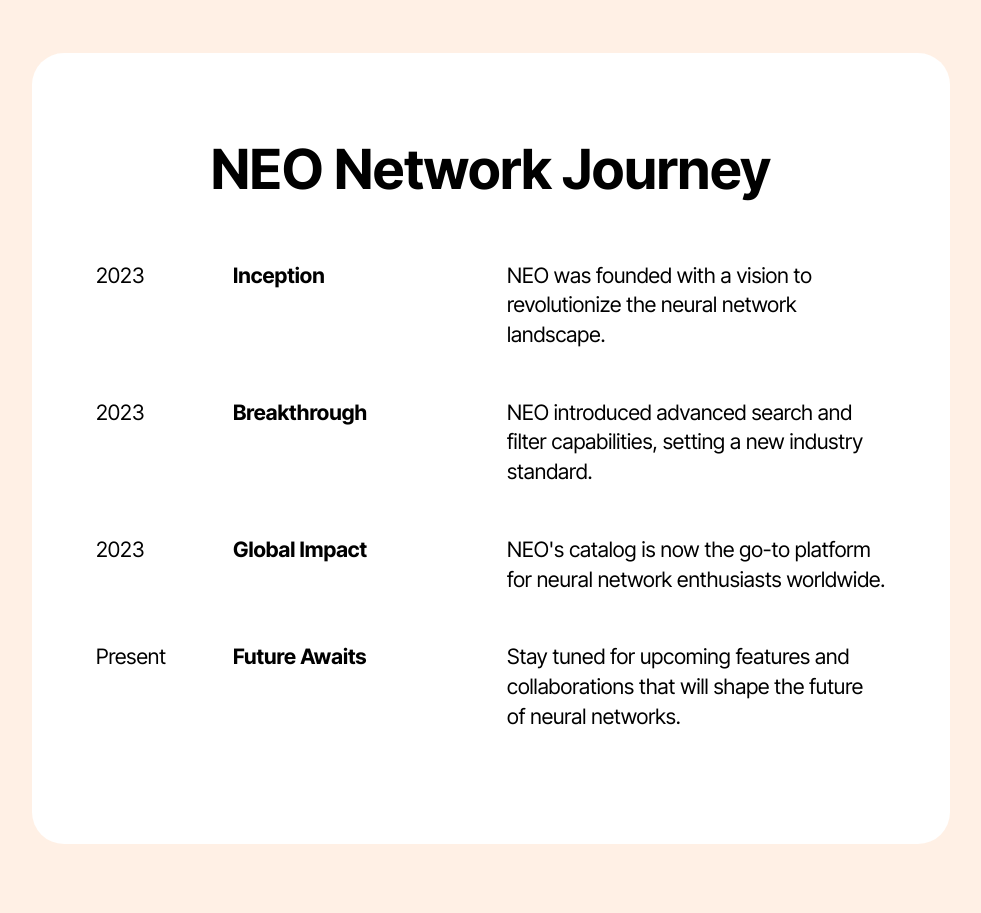
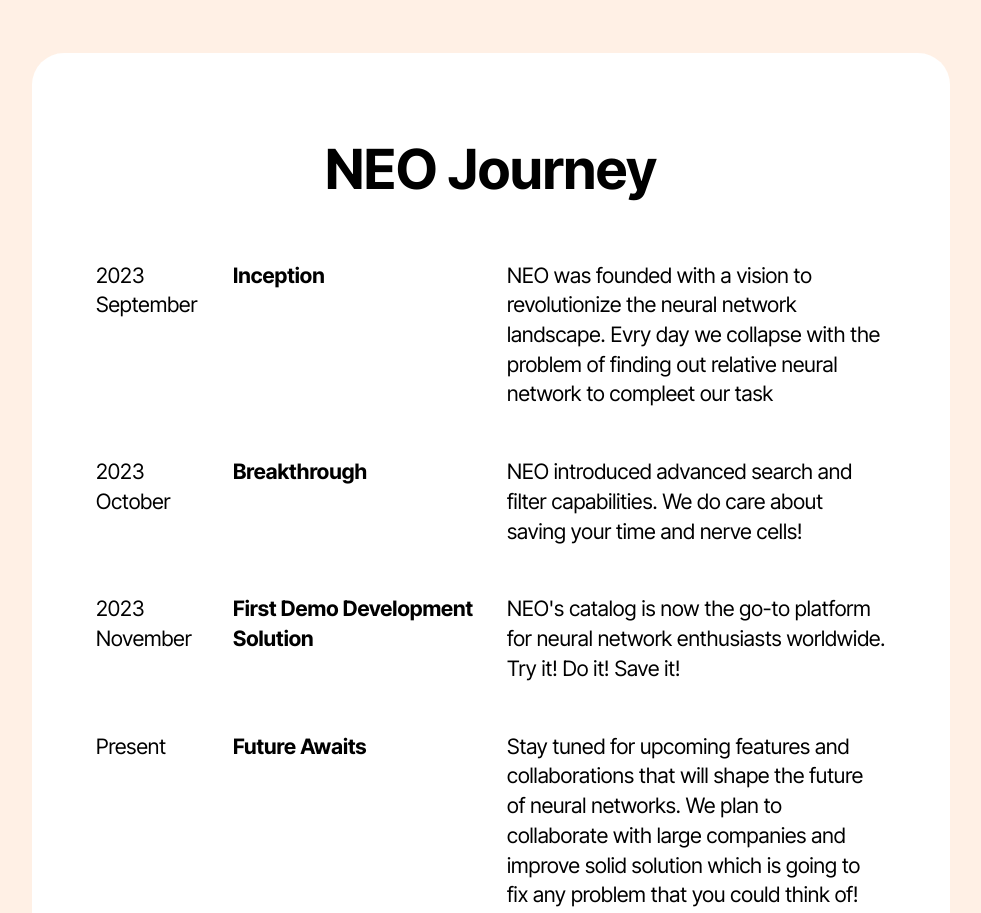
Before and after one commit to AlexRaudvee/NEO_demo, a plain HTML site: page index.html in a window 1280 px wide. Shown: the part 1640-2553 px from the top of the page, without its empty margins (149-1130 px from the left). Drawn offline with Linux system fonts and the light colour scheme.

Commit message:
text_correction

```diff
--- a/index.html
+++ b/index.html
@@ -945,7 +945,7 @@
           <div class="row justify-content-center">
             <div class="col-12 mb-5 content-head">
               <h3 class="card-title mbr-fonts-style mbr-white mt-3 display-2">
-                <strong>NEO Network Journey</strong>
+                <strong>NEO Journey</strong>
               </h3>
             </div>
           </div>
@@ -953,7 +953,7 @@
             <div class="row justify-content-center item features-without-image mb-5">
               <div class="col-12 col-lg-2">
                 <h5 class="mbr-card-title mbr-fonts-style mt-0 mb-3 display-7">
-                  2023
+                  2023 September
                 </h5>
               </div>
               <div class="col-12 col-lg-4">
@@ -963,14 +963,14 @@
               </div>
               <div class="col-md-12 col-lg item-wrapper">
                 <p class="mbr-text mbr-fonts-style mt-0 mb-0 display-7">
-                    NEO was founded with a vision to revolutionize the neural network landscape.
+                    NEO was founded with a vision to revolutionize the neural network landscape. Evry day we collapse with the problem of finding out relative neural network to compleet our task
                 </p>
               </div>
             </div>
             <div class="row justify-content-center item features-without-image mb-5">
               <div class="col-12 col-lg-2">
                 <h5 class="mbr-card-title mbr-fonts-style mt-0 mb-3 display-7">
-                  2023
+                  2023 October
                 </h5>
               </div>
               <div class="col-12 col-lg-4">
@@ -980,24 +980,24 @@
               </div>
               <div class="col-md-12 col-lg item-wrapper">
                 <p class="mbr-text mbr-fonts-style mt-0 mb-0 display-7">
-                  NEO introduced advanced search and filter capabilities, setting a new industry standard.
+                  NEO introduced advanced search and filter capabilities. We do care about saving your time and nerve cells!
                 </p>
               </div>
             </div>
             <div class="row justify-content-center item features-without-image mb-5">
               <div class="col-12 col-lg-2">
                 <h5 class="mbr-card-title mbr-fonts-style mt-0 mb-3 display-7">
-                  2023
+                  2023 November
                 </h5>
               </div>
               <div class="col-12 col-lg-4">
                 <h6 class="mbr-card-subtitle mbr-fonts-style mt-0 mb-3 display-7">
-                  <strong>Global Impact</strong>
+                  <strong>First Demo Development Solution</strong>
                 </h6>
               </div>
               <div class="col-md-12 col-lg item-wrapper">
                 <p class="mbr-text mbr-fonts-style mt-0 mb-0 display-7">
-                  NEO&#x27;s catalog is now the go-to platform for neural network enthusiasts worldwide.
+                  NEO&#x27;s catalog is now the go-to platform for neural network enthusiasts worldwide. Try it! Do it! Save it!
                 </p>
               </div>
             </div>
@@ -1014,7 +1014,7 @@
               </div>
               <div class="col-md-12 col-lg item-wrapper">
                 <p class="mbr-text mbr-fonts-style mt-0 mb-0 display-7">
-                  Stay tuned for upcoming features and collaborations that will shape the future of neural networks.
+                  Stay tuned for upcoming features and collaborations that will shape the future of neural networks. We plan to collaborate with large companies and improve solid solution which is going to fix any problem that you could think of!
                 </p>
               </div>
             </div>
```
